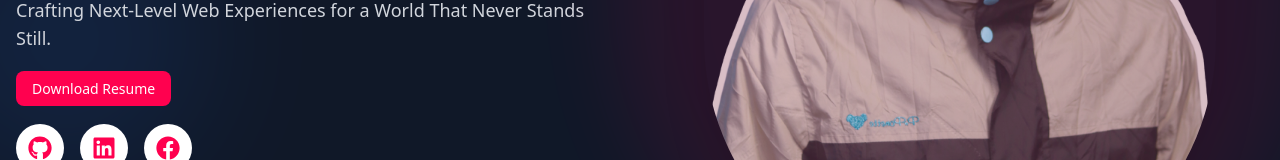
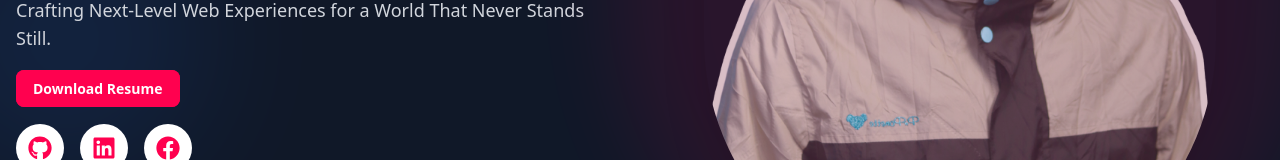
Before and after one commit to inzamulhaque1/my-portfolio, a React (Vite) app: page / in a window 1280 px wide. Shown: the part 537-697 px from the top of the page. Built offline with nearby package versions, Linux system fonts and the light colour scheme.

Commit message:
home button customized

```diff
--- a/src/pages/Banner.jsx
+++ b/src/pages/Banner.jsx
@@ -64,7 +64,7 @@ const Banner = () => {
             <a
               href="/resume.pdf"
               download
-              className="bg-[#FF014F] text-white px-4 py-2 rounded-lg text-sm hover:bg-opacity-90 transition-colors"
+              className="bg-[#FF014F] text-white px-4 py-2 rounded-lg text-sm hover:bg-sky-500 border border-[#FF014F] hover:border-sky-700 font-bold transition-colors"
             >
               Download Resume
             </a>
```
